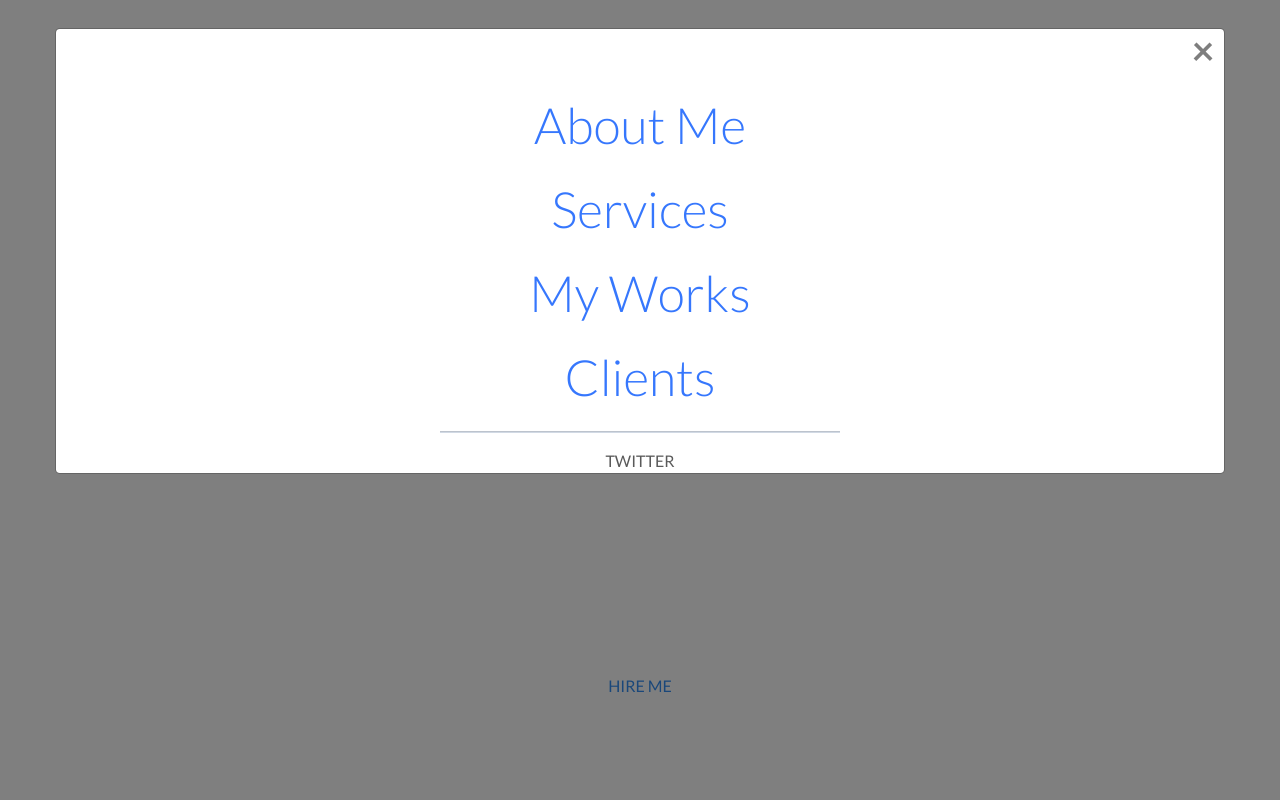
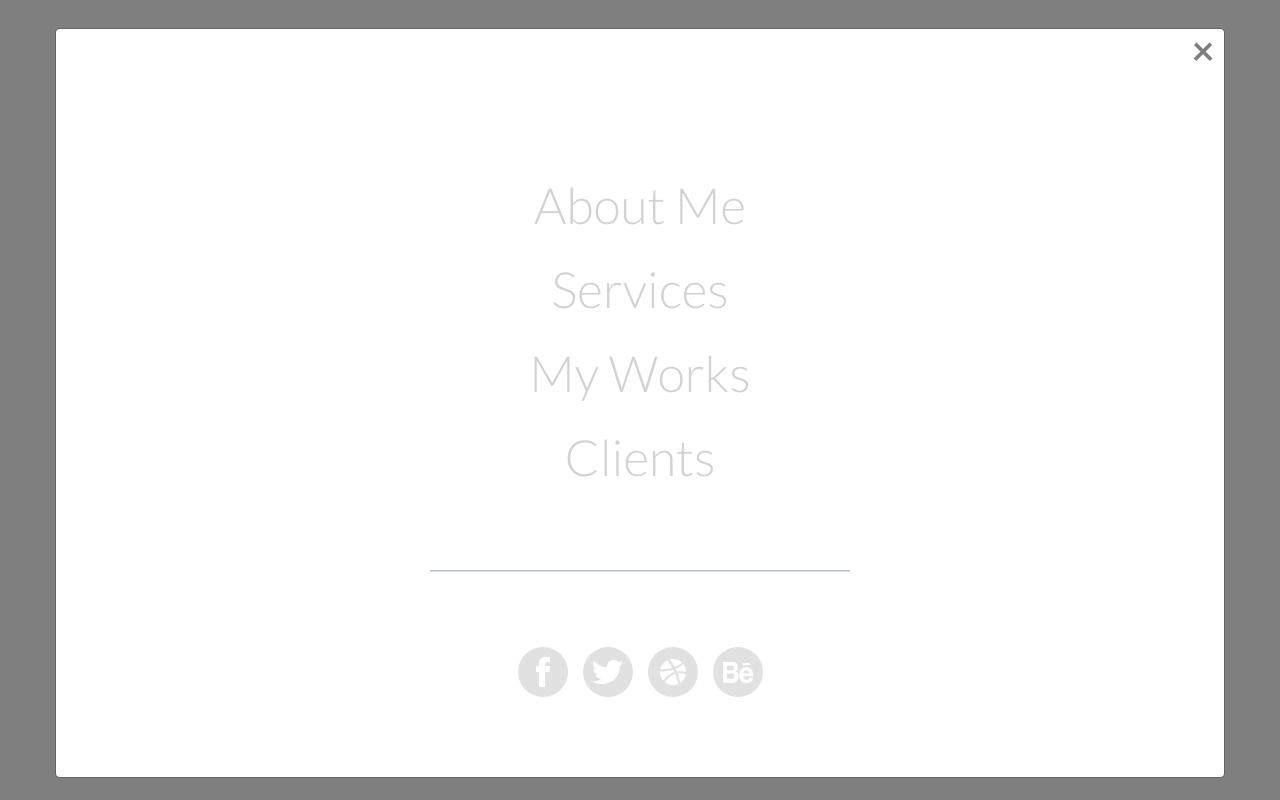
Before and after one commit to AndreyChenzov242/lesson19, a plain HTML site: page index.html in a window 1280 px wide. Both pictures are taken after a click on the button "HIRE ME". Shown: the top 800 px of the page. Drawn offline with nearby package versions, Linux system fonts and the light colour scheme.

Commit message:
modal & footer & media

```diff
--- a/index.html
+++ b/index.html
@@ -80,22 +80,40 @@
                         <div class="modal_container hire-contaier">
                             <div class="col-12 box_links">
                                 <a href="#" class="inside_link">
-                                    <h2 class="h2 mt-4 text-center">About Me</h2>
+                                    <h2 class="h2 h2_modal mt-4 text-center">About Me</h2>
                                 </a>
                                 <a href="#" class="inside_link">
-                                    <h2 class="h2 mt-4 text-center">Services</h2>
+                                    <h2 class="h2 h2_modal mt-4 text-center">Services</h2>
                                 </a>
                                 <a href="#" class="inside_link">
-                                    <h2 class="h2 mt-4 text-center">My Works</h2>
+                                    <h2 class="h2 h2_modal mt-4 text-center">My Works</h2>
                                 </a>
                                 <a href="#" class="inside_link">
-                                    <h2 class="h2 mt-4 text-center">Clients</h2>
+                                    <h2 class="h2 h2_modal mt-4 text-center">Clients</h2>
                                 </a>
                             </div>
                             <hr>
-                            <div class="social">
-                                <a href="#" class="social_link">TWITTER</a>
+                            <div class="social row col-12">
+                                <div class="minibox"><a href="#" class="social_link">
+                                        <img src="img/fb.png" alt="">
+                                    </a>
+                                </div>
+                                <div class="minibox"><a href="#" class="social_link">
+                                        <img src="img/twttr.png" alt="">
+                                    </a>
+                                </div>
+                                <div class="minibox"><a href="#" class="social_link">
+                                        <img src="img/ball.png" alt="">
+                                    </a>
+                                </div>
+                                <div class="minibox"><a href="#" class="social_link">
+                                        <img src="img/be.png" alt="">
+                                    </a>
+                                </div>
                             </div>
+                        </div>
+                        <div class="switch_language">
+
                         </div>
                     </div>
                 </div>
@@ -171,18 +189,7 @@
             </div>
         </div>
     </section>
-    <footer class="footer">
-        <div class="container">
-            <div class="row">
-                <p class="footer__description">
-                    Need a graphic designer? <span>Ready to work</span>
-                </p>
-                <div class="button footer-btn">
-                    hire me
-                </div>
-            </div>
-        </div>
-    </footer>
+
 
 
     <section class="section works">
@@ -214,6 +221,19 @@
             </div>
         </div>
     </section>
+    <footer class="footer">
+        <div class="container">
+            <div class="row">
+                <p class="footer__description">
+                    Need a graphic designer? <span>Ready to work</span>
+                </p>
+                <div class="button footer-btn">
+                    hire me
+                </div>
+            </div>
+        </div>
+    </footer>
+
 
 
     <script src="https://code.jquery.com/jquery-3.3.1.slim.min.js"
--- a/scss/custom.scss
+++ b/scss/custom.scss
@@ -5,7 +5,7 @@ $text-light: #fff;
 $main-color: #3677fd;
 
 body {
-    font-family: "Lato", sans-serif;
+    font-family: "Lato";
     color: $text-color;
     font-size: 16px;
     line-height: 35/16;
@@ -135,6 +135,7 @@ a {
                  height: 180px;
                  margin-bottom: 45px;
                  padding-top: 15px;
+                 resize: none;
              }
              .modal_btn {
                  background-color: $main-color;
@@ -163,12 +164,50 @@ a {
     display: flex;
     flex-direction: column;
     align-items: center;
-    width: 400px;
+    width: 420px;
     margin: 0 auto;
+    .box_links{
+        margin-top: 80px;
+
+        .h2_modal {
+            color: #d2d2d2
+        }
+        .h2_modal:hover {
+            text-transform: none;
+            color: $main-color;
+        }
+    }
     hr{
        background-color: #D1D9E4;
+       margin: 75px auto;
        height: 1px;
        width: 100%;
+    }
+    .social {
+        margin-bottom: 80px;
+        padding: 0 80px;
+        display: flex;
+        align-items: center;
+        justify-content: space-around;
+        .minibox {
+            width: 50px;
+            height: 50px;
+            .social_link {
+                width: 100%;
+                height: 50px;
+                border-radius: 50%;
+                font-weight: 400;
+                text-decoration: none;
+                display: flex;
+                flex-direction: column;
+                align-items: center;
+                justify-content: center;
+                background-color: #e1e1e1;
+            }
+            .social_link:hover{
+                background-color: $main-color;
+            }
+        }
     }
 }
 
@@ -259,6 +298,14 @@ a {
             font-size: 50px;
             font-weight: 300;
             color: $text-light;
+
+            @media (max-width: 991px) {
+                font-size: 40px;
+            }
+            @media (max-width: 768px) {
+                font-size: 30px;
+            }
+
             span{
                 font-weight: 700;
             }
```
Also changed, not shown: css/common.css, css/custom.css, img/ball.png (added), img/be.png (added), img/fb.png (added), img/twttr.png (added), 1 other file.
